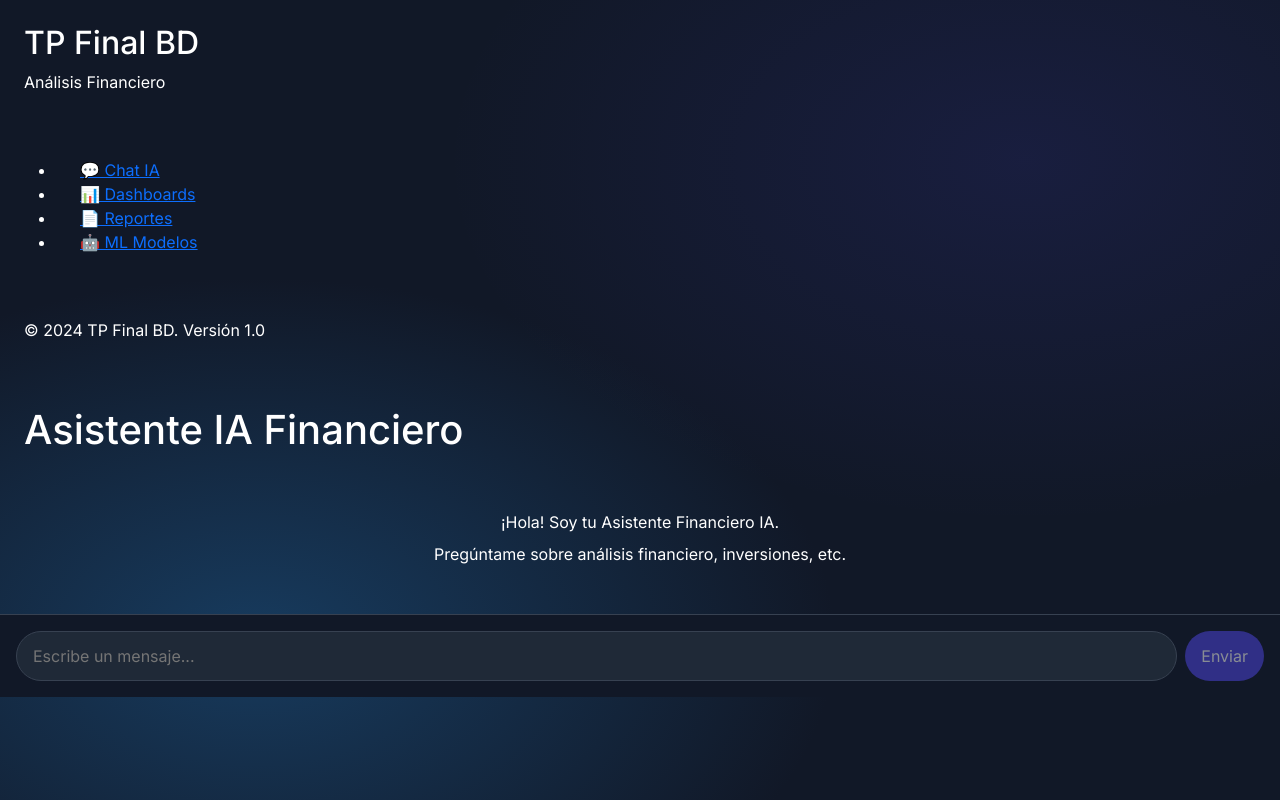
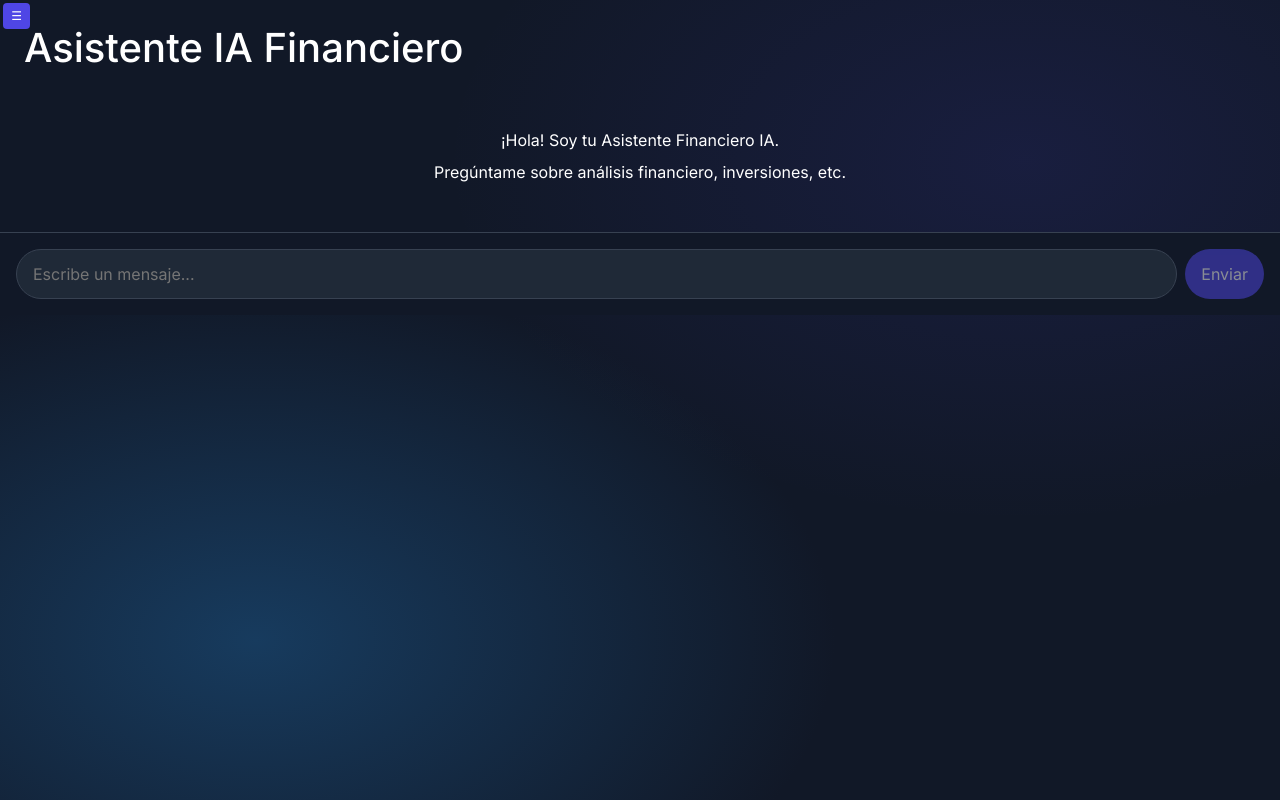
Before and after one commit to LisanRios/TP-final-base-de-datos, a React (Create React App) app in the folder frontend/: page / in a window 1280 px wide. Built offline with nearby package versions, Linux system fonts and the light colour scheme.

Commit message:
mejorado sinamismo de sidebar

```diff
--- /dev/null
+++ b/frontend/src/App.css
@@ -0,0 +1,27 @@
+/* Contenedor principal de la app: sidebar + chat */
+.app-container {
+    display: flex;
+    height: 100vh;
+    width: 100vw;
+}
+
+/* Contenedor del chat, ocupa todo el espacio disponible */
+.chat-container {
+    flex-grow: 1;
+    position: relative;
+}
+
+/* Botón hamburguesa */
+.hamburger-btn {
+    position: absolute;
+    top: 0.20rem;
+    left: 0.20rem;
+    z-index: 1000;
+    padding: 0.25rem 0.5rem;
+    font-size: 0.75rem;
+    background-color: #4f46e5;
+    color: white;
+    border: none;
+    border-radius: 0.25rem;
+    cursor: pointer;
+}
--- a/frontend/src/App.tsx
+++ b/frontend/src/App.tsx
@@ -1,21 +1,31 @@
-import React from 'react';
+import React, { useState } from 'react';
 import Sidebar from './components/Sidebar.tsx';
 import Chat from './components/Chat.tsx';
+import './App.css';
 
-/**
- * Componente raíz de la aplicación.
- */
-function App() {
+const App: React.FC = () => {
+  const [sidebarOpen, setSidebarOpen] = useState(false); // Estado del sidebar
+
   return (
-    <div className="flex h-screen bg-transparent">
-      <Sidebar />
-      <div className="flex-1 flex justify-center">
-        <div className="flex-1 flex flex-col max-w-4xl">
-            <Chat />
-        </div>
+    <div className="app-container">
+      {/* Sidebar dinámico */}
+      <Sidebar isOpen={sidebarOpen} />
+
+      {/* Contenedor del chat */}
+      <div className="chat-container">
+        {/* Botón hamburguesa para abrir/cerrar sidebar */}
+        <button
+          className="hamburger-btn"
+          onClick={() => setSidebarOpen(!sidebarOpen)}
+        >
+          ☰
+        </button>
+
+        {/* Componente Chat */}
+        <Chat />
       </div>
     </div>
   );
-}
+};
 
 export default App;
--- a/frontend/src/components/Sidebar.tsx
+++ b/frontend/src/components/Sidebar.tsx
@@ -1,47 +1,37 @@
 import React from 'react';
+import '../styles/Sidebar.css';
 
-/**
- * Componente Sidebar para navegación y opciones.
- */
-const Sidebar = () => {
+type SidebarProps = {
+  isOpen: boolean; // Recibimos si el sidebar está abierto o cerrado
+};
+
+const Sidebar: React.FC<SidebarProps> = ({ isOpen }) => {
   return (
-    <div className="w-64 bg-[#1F2937] text-white flex flex-col shadow-2xl">
-      {/* Logo/Header */}
-      <div className="p-4 border-b border-[#374151]">
-        <h2 className="text-xl font-bold">TP Final BD</h2>
-        <p className="text-sm text-gray-300">Análisis Financiero</p>
-      </div>
+    <div className={`sidebar ${isOpen ? 'open' : ''}`}>
+      {isOpen && (
+        <>
+          {/* Header del sidebar */}
+          <div className="sidebar-header">
+            <h2>TP Final BD</h2>
+            <p className="sidebar-subtitle">Análisis Financiero</p>
+          </div>
 
-      {/* Navegación */}
-      <nav className="flex-1 p-4">
-        <ul className="space-y-2">
-          <li>
-            <a href="#" className="block px-4 py-2 rounded text-gray-100 hover:bg-[#374151] transition-colors duration-200">
-              💬 Chat IA
-            </a>
-          </li>
-          <li>
-            <a href="#" className="block px-4 py-2 rounded text-gray-100 hover:bg-[#374151] transition-colors duration-200">
-              📊 Dashboards
-            </a>
-          </li>
-          <li>
-            <a href="#" className="block px-4 py-2 rounded text-gray-100 hover:bg-[#374151] transition-colors duration-200">
-              📄 Reportes
-            </a>
-          </li>
-          <li>
-            <a href="#" className="block px-4 py-2 rounded text-gray-100 hover:bg-[#374151] transition-colors duration-200">
-              🤖 ML Modelos
-            </a>
-          </li>
-        </ul>
-      </nav>
+          {/* Navegación con enlaces */}
+          <nav className="sidebar-nav">
+            <ul>
+              <li>💬 Chat IA</li>
+              <li>📊 Dashboards</li>
+              <li>📄 Reportes</li>
+              <li>🤖 ML Modelos</li>
+            </ul>
+          </nav>
 
-      {/* Footer */}
-      <div className="p-4 text-xs text-gray-500 border-t border-[#374151]">
-        <p className="text-gray-400">© 2024 TP Final BD. Versión 1.0</p>
-      </div>
+          {/* Footer del sidebar */}
+          <div className="sidebar-footer">
+            © 2024 TP Final BD. Versión 1.0
+          </div>
+        </>
+      )}
     </div>
   );
 };
--- a/frontend/src/index.css
+++ b/frontend/src/index.css
@@ -10,6 +10,6 @@ html, body, #root {
 
 #root {
     background-image: radial-gradient(at 20% 80%, #173b5e 0px, transparent 40%),
-                        radial-gradient(at 80% 20%, #4f46e520 0px, transparent 40%);
+                        radial-gradient(at 80% 20%, rgba(79,70,229,0.125) 0px, transparent 40%);
     background-attachment: fixed;
 }
--- a/frontend/src/index.tsx
+++ b/frontend/src/index.tsx
@@ -2,6 +2,7 @@ import React from "react";
 import ReactDOM from "react-dom/client";
 import App from "./App.tsx";
 import "bootstrap/dist/css/bootstrap.min.css";
+import 'bootstrap/dist/js/bootstrap.bundle.min.js';
 import "./index.css";
 
 const root = ReactDOM.createRoot(document.getElementById("root")!);
--- /dev/null
+++ b/frontend/src/styles/Sidebar.css
@@ -0,0 +1,55 @@
+/* Contenedor principal del sidebar */
+.sidebar {
+    width: 0;
+    overflow: hidden;
+    background-color: #1F2937;
+    color: white;
+    display: flex;
+    flex-direction: column;
+    flex-shrink: 0;
+    transition: width 0.3s;
+}
+
+.sidebar.open {
+    width: 16rem;
+}
+
+/* Header del sidebar */
+.sidebar-header {
+    padding: 1rem;
+    border-bottom: 1px solid #374151;
+}
+
+/* Subtítulo */
+.sidebar-subtitle {
+    font-size: 0.8rem;
+}
+
+/* Navegación del sidebar */
+.sidebar-nav {
+    flex: 1;
+    padding: 1rem;
+}
+
+.sidebar-nav ul {
+    list-style: none;
+    padding: 0;
+    margin: 0;
+}
+
+.sidebar-nav li {
+    padding: 0.5rem 0;
+    cursor: pointer;
+}
+
+.sidebar-nav li:hover {
+    background-color: #374151;
+}
+
+/* Footer */
+.sidebar-footer {
+    padding: 1rem;
+    border-top: 1px solid #374151;
+    font-size: 0.7rem;
+    color: #aaa;
+}
```
